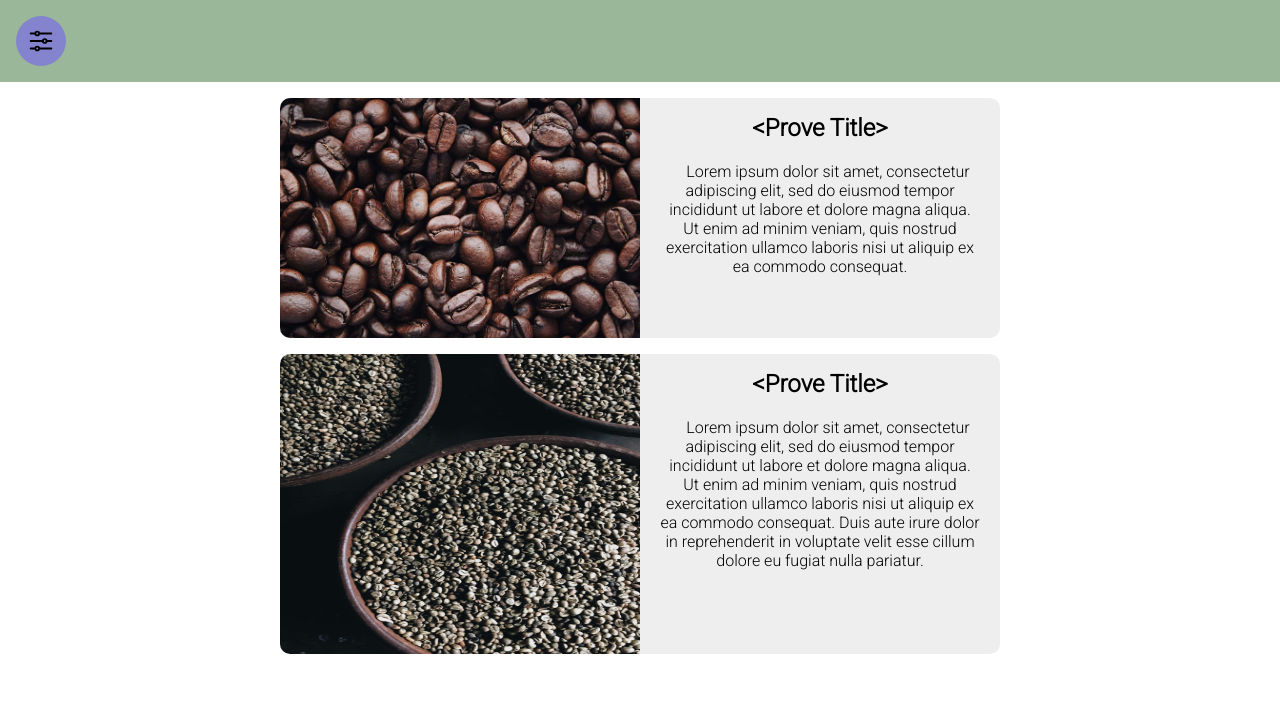
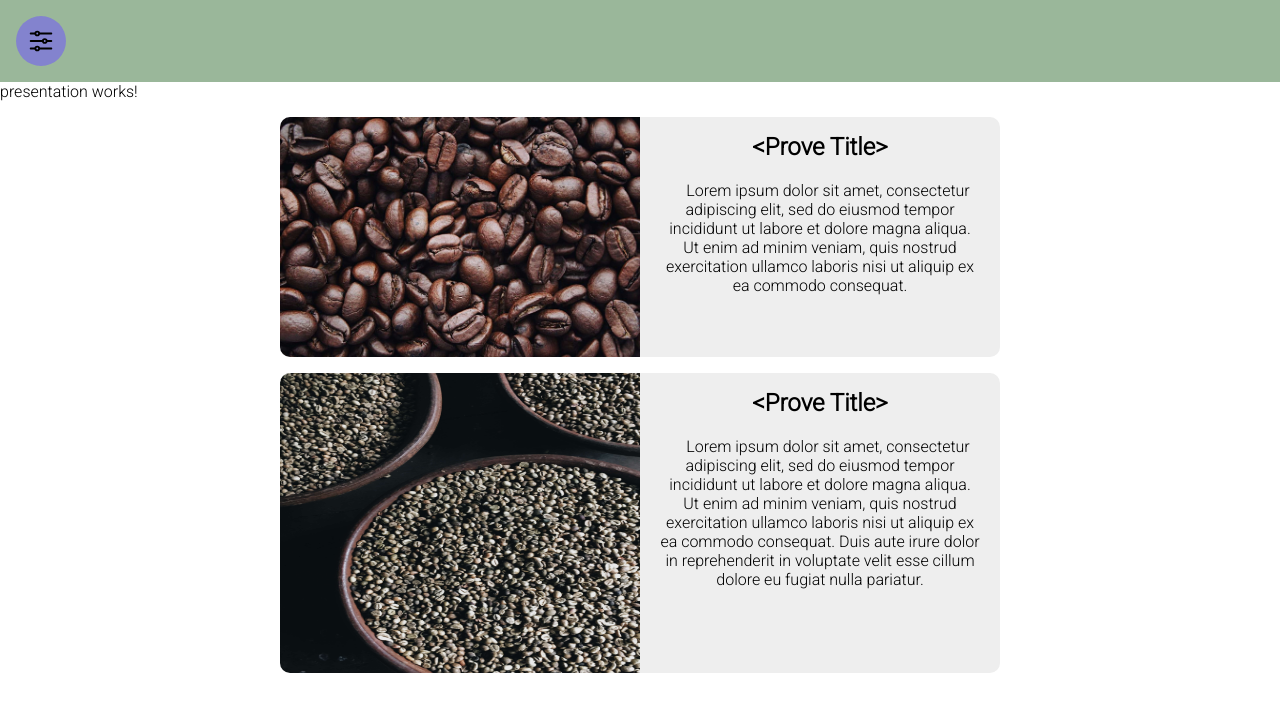
Before and after one commit to jepepper06/Angular-cofee-app, an Angular app: page / in a window 1280 px wide. Shown: the top 712 px of the page. Built offline with nearby package versions, Linux system fonts and the light colour scheme.

Commit message:
Presentation card in its initial state all empty component

```diff
--- a/src/app/app.component.html
+++ b/src/app/app.component.html
@@ -1,2 +1,3 @@
 <app-header></app-header>
+<app-presentation></app-presentation>
 <app-card-list></app-card-list>
--- a/src/app/app.module.ts
+++ b/src/app/app.module.ts
@@ -6,13 +6,15 @@ import { AppComponent } from './app.component';
 import { HeaderComponent } from './components/header/header.component';
 import { CardComponent } from './components/card/card.component';
 import { CardListComponent } from './components/card-list/card-list.component';
+import { PresentationComponent } from './components/presentation/presentation.component';
 
 @NgModule({
   declarations: [
     AppComponent,
     HeaderComponent,
     CardComponent,
-    CardListComponent
+    CardListComponent,
+    PresentationComponent
   ],
   imports: [
     BrowserModule,
--- /dev/null
+++ b/src/app/components/presentation/presentation.component.html
@@ -0,0 +1 @@
+<p>presentation works!</p>
--- /dev/null
+++ b/src/app/components/presentation/presentation.component.ts
@@ -0,0 +1,15 @@
+import { Component, OnInit } from '@angular/core';
+
+@Component({
+  selector: 'app-presentation',
+  templateUrl: './presentation.component.html',
+  styleUrls: ['./presentation.component.scss']
+})
+export class PresentationComponent implements OnInit {
+
+  constructor() { }
+
+  ngOnInit(): void {
+  }
+
+}
```
Also changed, not shown: src/app/components/presentation/presentation.component.scss (added), 1 other file (tests, documents, lock files or other folders).
